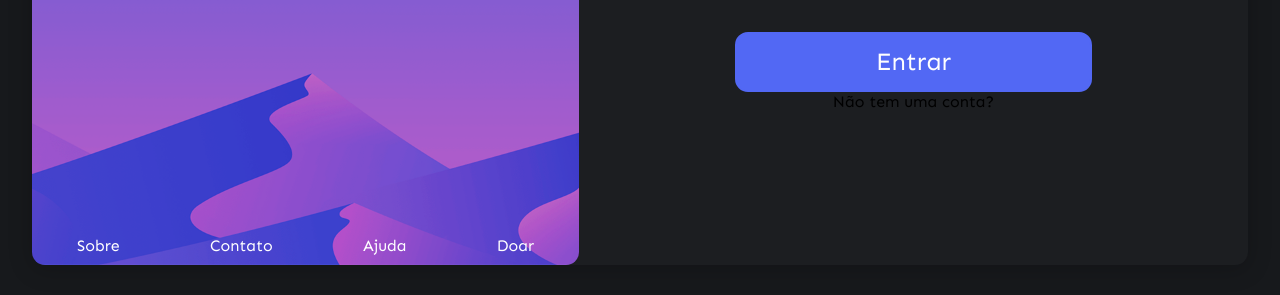
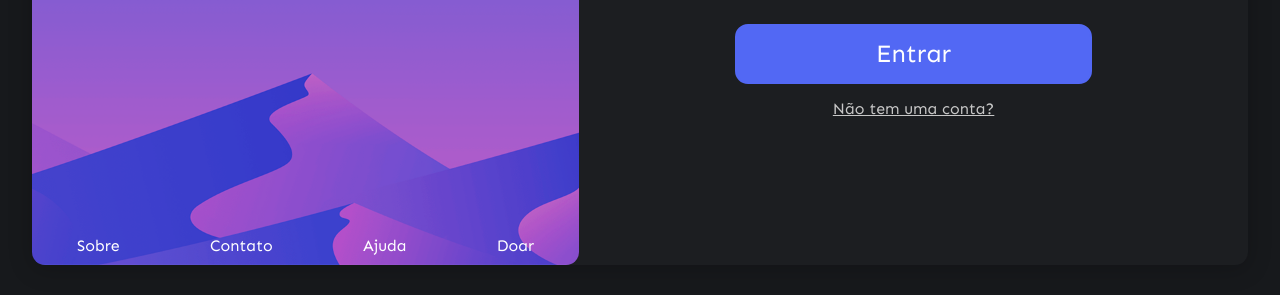
Before and after one commit to DECO190/projeto-Link, a website: page src/views/login.html in a window 1280 px wide. Shown: the part 505-800 px from the top of the page. Drawn offline with Linux system fonts and the light colour scheme; files that its build step writes are made by us from their sources; files whose address does not match are found by name; a web font is replaced by a local one.

Commit message:
Update login.css

```diff
--- a/public/css/login.css
+++ b/public/css/login.css
@@ -8,7 +8,7 @@
 body {
     height: 100vh;
     width: 100vw;
-    min-height: 380.594px;
+    min-height: 420px;
     background-color: #17191C;
     overflow-x: hidden;
     overflow-y: scroll;
@@ -21,7 +21,7 @@
     margin-top: 20px;
     height: 90%;
     max-height: 900px;
-    min-height: 380.594px;
+    min-height: 420.594px;
     width: 95%;
     background-color: #1C1E21;
     border-radius: 13px;
@@ -92,7 +92,7 @@
 .user-aside {
     width: 55%;
     height: 100%;
-    min-height: 380px;
+    min-height: 420px;
     border-radius: 13px;
     display: flex;
     align-items: center;
@@ -103,12 +103,11 @@
 .user-container {
     width: 100%;
     height: 100%;
-    min-height: 380px;
+    min-height: 420px;
     font-family: 'Sen', sans-serif;
     display: flex;
     flex-direction: column;
     align-items: center;
-    justify-content: center;
     padding: 5px;
     overflow-y: scroll;
 }
@@ -303,6 +302,21 @@
     justify-self: flex-start;
 }
 
+.noAcount {
+    color: rgb(199, 199, 199);
+    margin-top: 15px;
+    text-decoration: underline;
+    cursor: pointer;
+}
+
+@media (min-height: 800px) {
+    .user-container {
+        justify-content: center;
+    }
+
+}
+
+
 @media (max-width: 768px) {
     body {
         min-height:  1500px !important;
@@ -334,7 +348,6 @@
         padding: 10px;
     }
 
-
 }
 
 @media (max-height: 584px) {
```
